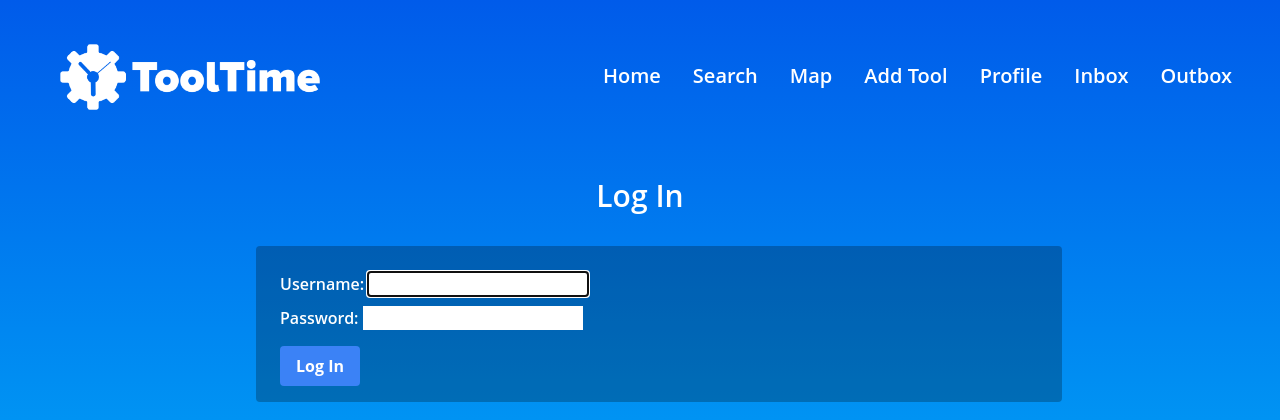
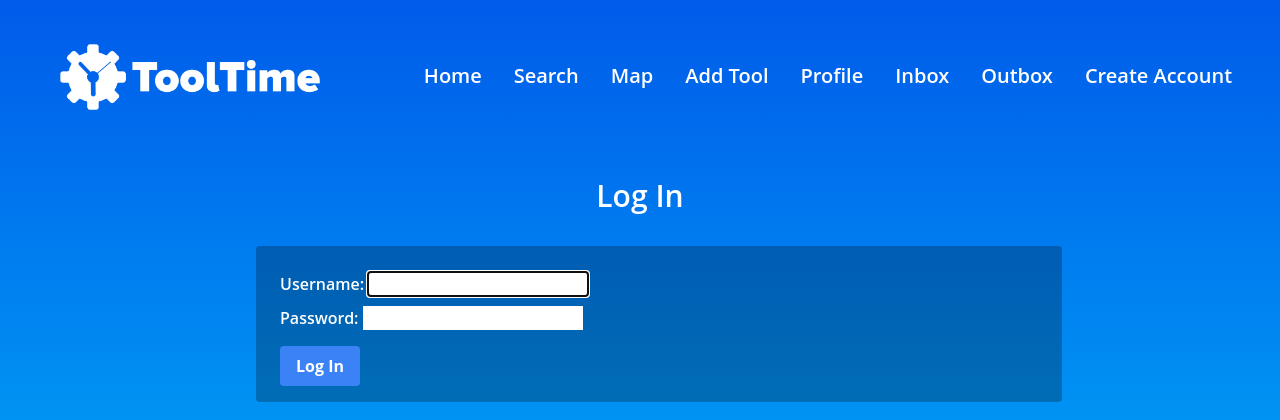
Before and after one commit to jacobef/djangang, a Django app: page /accounts/login/ in a window 1280 px wide. Shown: the top 420 px of the page. Run offline with Django 4.2, Linux system fonts and the light colour scheme; some libraries are stand-ins or nearby versions.

Commit message:
fix account creation stuff

```diff
--- a/djangang/accounts/views.py
+++ b/djangang/accounts/views.py
@@ -16,7 +16,7 @@ def splash(request):
 class UserCreationForm(django_auth_forms.UserCreationForm):
     class Meta:
         model = models.User
-        fields = "__all__"
+        fields = ["username", "first_name", "last_name", "email", "password1", "password2"]
 
 
 class UserCreateView(CreateView):
--- a/djangang/templates/accounts/login.html
+++ b/djangang/templates/accounts/login.html
@@ -1,7 +1,8 @@
 {% extends "base.html" %}
 
 {% block title %}Log In{% endblock %}
-
+<h2>Log in</h2>
+<h2>...or <a href={% url "accounts:register" %}>Create Account </a></h2>
 {% block content %}
 
     <div class = "text-white w-[60vw] m-auto mt-8 py-6">
--- a/djangang/templates/base.html
+++ b/djangang/templates/base.html
@@ -21,6 +21,7 @@
         <a href={% url "accounts:profile" %}>Profile</a>
         <a href={% url "rental:requests-inbox" %}>Inbox</a>
       <a href={% url "rental:requests-outbox" %}>Outbox</a>
+      <a href={% url "accounts:register" %}>Create Account</a>
 
   </div>
 </div>
```
